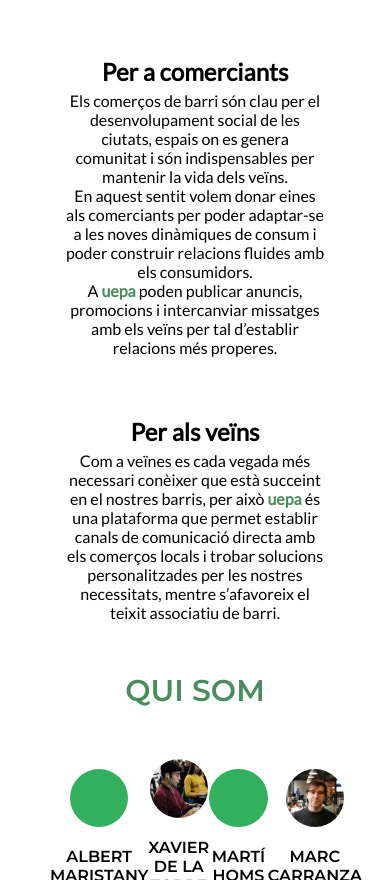
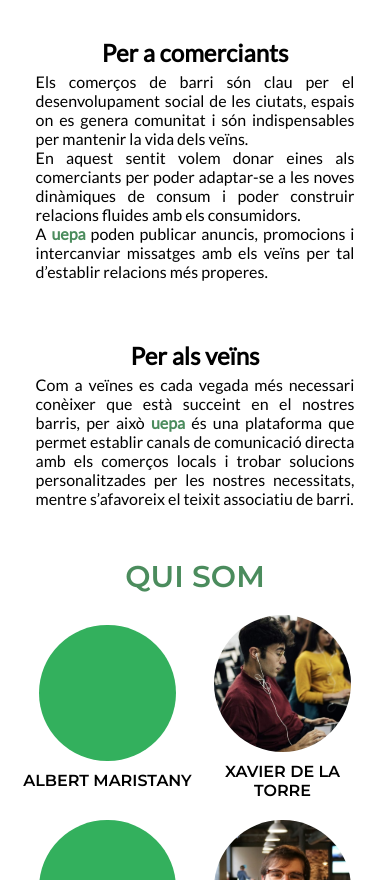
Before and after one commit to martihomssoler/uepa, a plain HTML site: page index.html in a window 390 px wide. Shown: the part 1120-2000 px from the top of the page. Drawn offline with Linux system fonts and the light colour scheme.

Commit message:
Tweaks to Key Points and We

```diff
--- a/styles/index.css
+++ b/styles/index.css
@@ -15,13 +15,16 @@
     box-sizing: border-box;
 }
 
-html, body {
+html,
+body {
     margin: auto;
     font-family: 'Lato', sans-serif;
     font-size: 10px;
 }
 
-div, p, span {
+div,
+p,
+span {
     font-size: 1.6rem;
 }
 
@@ -166,6 +169,7 @@
     background-image: url(../public/img/introbg.jpg);
     background-size: cover;
 }
+
 /** END INTRO **/
 
 /** KEY POINTS **/
@@ -208,13 +212,13 @@
     padding-bottom: .5rem;
 }
 
-.point__text {
-}
+.point__text {}
 
 .uepa {
     font-weight: 600;
     color: var(--title-section);
 }
+
 /** END KEY POINTS **/
 
 /** WE **/
@@ -245,17 +249,13 @@
     background-size: cover;
 }
 
-.albert {
-
-}
+.albert {}
 
 .xavi {
     background-image: url(../public/img/xavi.jpeg);
 }
 
-.marti {
-
-}
+.marti {}
 
 .marc {
     background-image: url(../public/img/marc.png);
@@ -265,6 +265,7 @@
     margin-top: 2rem;
     text-align: center;
 }
+
 /** END WE **/
 
 /** FOOTER **/
@@ -272,6 +273,7 @@
     height: 20vh;
     background-color: var(--footer);
 }
+
 /** END FOOTER **/
 
 /*** MOBILE **/
@@ -345,16 +347,43 @@
     }
 
     /* Key points */
+    .key-points {
+        padding: 0 2rem;
+    }
 
     .key-points__wrapper {
         flex-direction: column;
     }
 
     .point__text {
-        text-align: center;
+        text-align: justify;
+    }
+
+    /* We */
+    .we {
+        padding: 2rem;
+    }
+
+    .we__section-title {
+        padding: 0;
+    }
+
+    .we__list {
+        margin-top: 2rem;
+        flex-wrap: wrap;
     }
 
     .we__element {
         width: 50%;
+        margin-bottom: 2rem;
+    }
+
+    .we__photo {
+        height: 35vw;
+        width: 35vw;
+    }
+
+    .we__name {
+        margin-top: 1rem;
     }
 }
```
